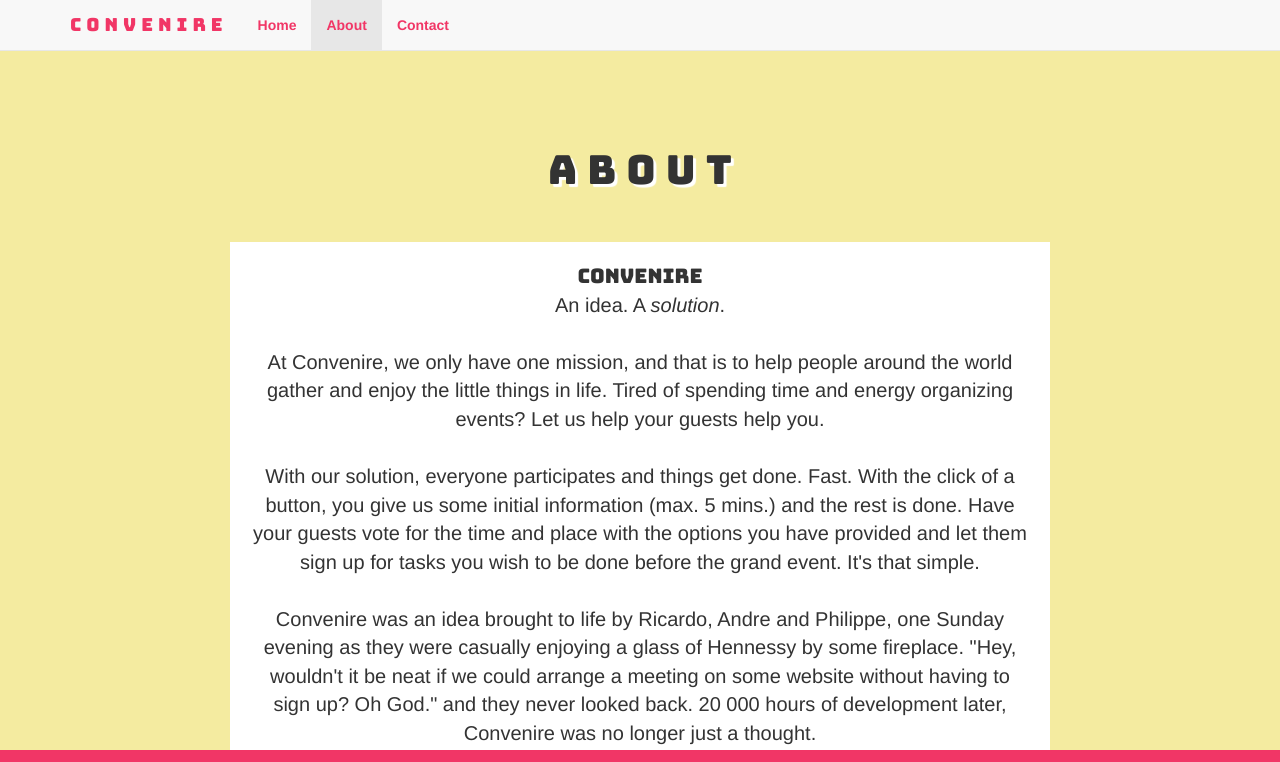
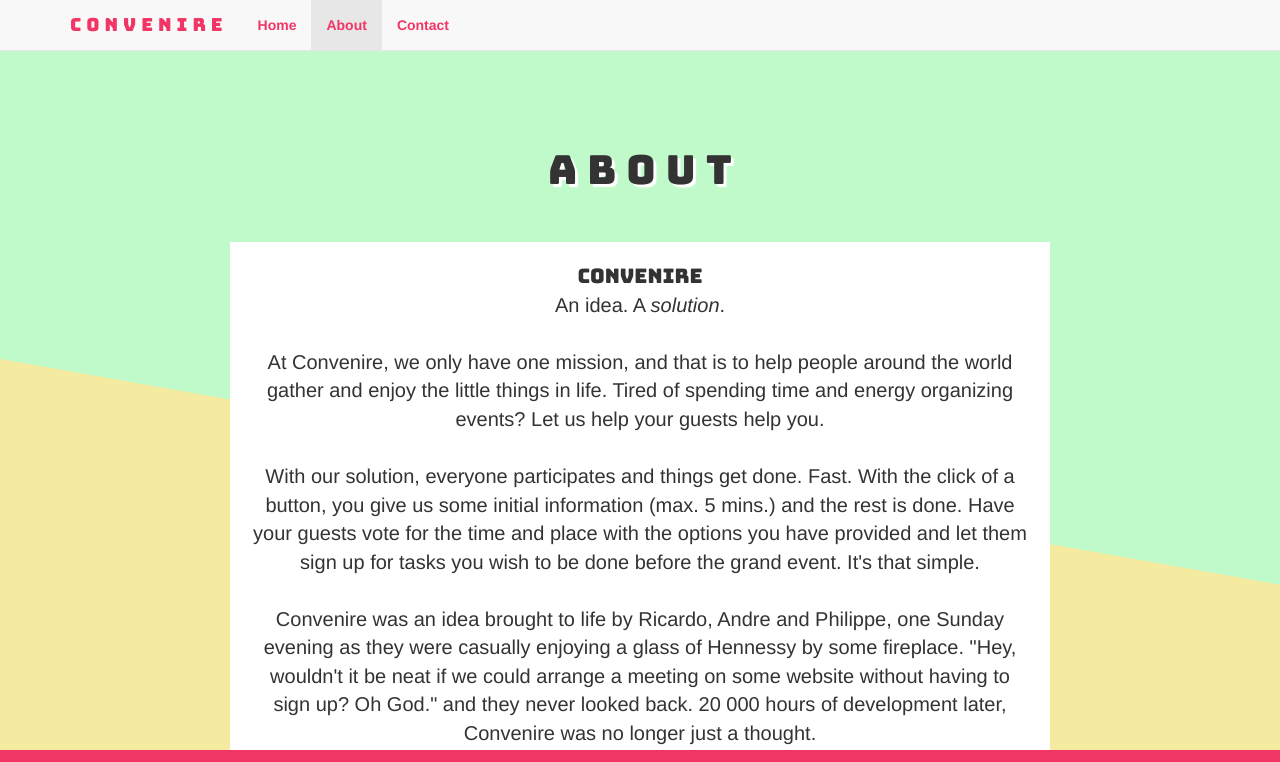
Before and after one commit to ricardochejfec/convenire, a PHP site: page /about.html in a window 1280 px wide. Shown: the top 762 px of the page. Run offline with PHP 8.4, Linux system fonts and the light colour scheme; some libraries are stand-ins or nearby versions; some web fonts are replaced.

Commit message:
Major Styling Changes

```diff
--- a/event.js
+++ b/event.js
@@ -13,6 +13,7 @@
 	    });
 
 	 $(document).on("click", '#myothertab',function() {
+	 		alert("hey");
  			event.preventDefault();
             var f = $('#footer');
             f.css({position:'static'});
--- a/index.css
+++ b/index.css
@@ -1,9 +1,9 @@
 body{
-    /*background:linear-gradient(10deg, rgba(244,235,160,1) 43%,rgba(192,250,202,1) 43%);*/
+    background:linear-gradient(10deg, rgba(244,235,160,1) 43%,rgba(192,250,202,1) 43%);
     background-repeat: no-repeat;
     background-attachment: fixed;
     /*background-color: rgba(192,250,202,1);*/
-	background-color: rgba(244,235,160,1);
+	/*background-color: rgba(244,235,160,1);*/
 
 }
 
```
Also changed, not shown: 1 other file.
